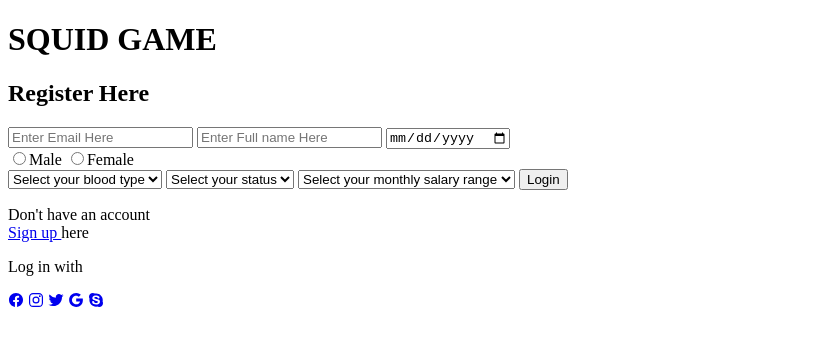
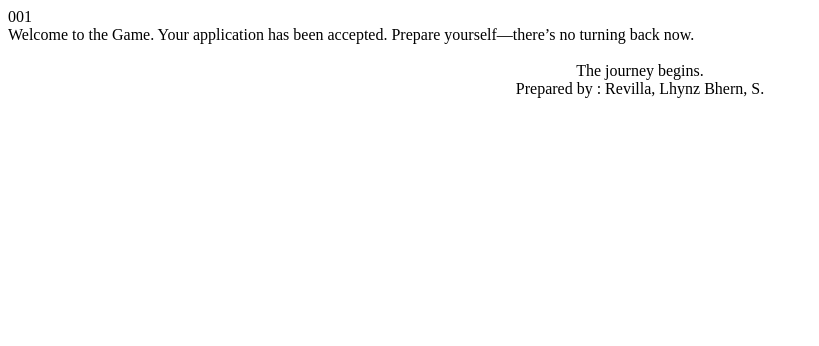
Before and after one commit to lhynzbhernsrevilla/Revilla-Lhynz-Bhern-form.github.io, a plain HTML site: page END.html in a window 1280 px wide. Shown: the whole page, without its empty margins (0-819 px from the left). Drawn offline with nearby package versions, Linux system fonts and the light colour scheme.

Commit message:
Update END.html

```diff
--- a/END.html
+++ b/END.html
@@ -1,121 +1,41 @@
 <!DOCTYPE html>
 <html lang="en">
 <head>
-    <title>Squid Game - Login</title>
-    <link rel="stylesheet" href="style.css">
+    <meta charset="UTF-8">
+    <meta name="viewport" content="width=device-width, initial-scale=1.0">
+    <title>Revilla HTML- Squid Game</title>
 </head>
-<body class="login-page">
-<header class="login-header">
-        <h1><span class="squid">SQUID GAME</span></h1>
-</header>
-<div class="main login-main">
-    <div class="content">
-      <div class="form">
-        <h2>Register Here</h2>
-        <input type="email" name="email" placeholder="Enter Email Here" required>
-        <input type="text" name="fullname" placeholder="Enter Full name Here" required>
-        <input type="date" name="birthday" placeholder="Enter your Birth Date" required>
-
-    <div class="gender-container">
-      <div class="gender-options">
-        <label for="male">
-        <input type="radio" id="male" name="gender" value="male" required>Male</label>
-        <label for="female">
-        <input type="radio" id="female" name="gender" value="female" required>Female</label>
-      </div>
+<body>
+    <div class="container">
+        <div class="player-number" id="playerNumber">000</div>
+        <div class="message">Welcome to the Game. Your application has been accepted. Prepare yourself—there’s no turning back now. </div><br>
+        <div class="message"><center> The journey begins. </div></center>
+        <div class="message"><center>Prepared by : Revilla, Lhynz Bhern, S. </div></center><br>
     </div>
 
-    <select name="blood-type" id="blood-type-select" class="blood-type-select" required>
-        <option value="" disabled selected>Select your blood type</option>
-        <option value="A+">A+</option>
-        <option value="A-">A-</option>
-        <option value="B+">B+</option>
-        <option value="B-">B-</option>
-        <option value="AB+">AB+</option>
-        <option value="AB-">AB-</option>
-        <option value="O+">O+</option>
-        <option value="O-">O-</option>
-    </select>
+    <script>
+        function getNextPlayerNumber() {
+            let lastNumber = localStorage.getItem('lastPlayerNumber') || 0;
+            lastNumber = parseInt(lastNumber);
 
-    <select name="status" class="status-select" required>
-        <option value="" disabled selected>Select your status</option>
-        <option value="student">Student</option>
-        <option value="employed">Employed</option>
-        <option value="self-employed">Self-employed</option>
-        <option value="unemployed">Unemployed</option>
-        <option value="retired">Retired</option>
-        <option value="homemaker">Homemaker</option>
-        <option value="part-time">Part-time worker</option>
-        <option value="intern">Intern</option>
-        <option value="volunteer">Volunteer</option>
-    </select>
+            let nextNumber = lastNumber + 1;
+            localStorage.setItem('lastPlayerNumber', nextNumber);
 
-    <select name="salary" id="salary-select" class="salary-select" required>
-        <option value="" disabled selected>Select your monthly salary range</option>
-        <option value="1000">Less than ₱1,000</option>
-        <option value="1000-5000">₱1,000 - ₱5,000</option>
-        <option value="5000-10000">₱5,000 - ₱10,000</option>
-        <option value="10000-20000">₱10,000 - ₱20,000</option>
-        <option value="20000-30000">₱20,000 - ₱30,000</option>
-        <option value="30000-50000">₱30,000 - ₱50,000</option>
-        <option value="50000-100000">₱50,000 - ₱100,000</option>
-        <option value="100001+">More than ₱100,000</option>
-    </select>
-      <button class="btnn gunshot" onclick="validateAndProceed()">Login</button>
+            return String(nextNumber).padStart(3, '0');
+        }
 
+        function getOrAssignPlayerNumber() {
+            let playerNumber = localStorage.getItem('myPlayerNumber');
+            if (!playerNumber) {
+                playerNumber = getNextPlayerNumber();
+                localStorage.setItem('myPlayerNumber', playerNumber);
+            }
+            return playerNumber;
+        }
 
-      <script>
-        function validateAndProceed() {
-
-            var requiredInputs = document.querySelectorAll('input[required], select[required]');
-            var isValid = true;
-
-
-            requiredInputs.forEach(function(input) {
-                if (!input.value) {
-                    isValid = false;
-                    input.style.borderColor = 'red'; // Highlight empty fields
-                } else {
-                    input.style.borderColor = ''; // Reset border color
-                }
-            });
-
-            var genderSelected = document.querySelector('input[name="gender"]:checked');
-            if (!genderSelected) {
-                isValid = false;
-                document.querySelector('.gender-container').style.borderColor = 'red';
-            } else {
-                document.querySelector('.gender-container').style.borderColor = '';
-            }
-
-            if (isValid) {
-                window.location.href = 'end.html';
-            } else {
-                alert('Fill in all required fields to proceed, player.');
-            }
+        window.onload = function() {
+            document.getElementById('playerNumber').textContent = getOrAssignPlayerNumber();
         }
     </script>
-
-        <p class="link">Don't have an account<br>
-        <a href="#">Sign up </a> here</a></p>
-        <p class="liw">Log in with</p>
-
-    <div class="icons">
-        <a href="#"><ion-icon name="logo-facebook"></ion-icon></a>
-        <a href="#"><ion-icon name="logo-instagram"></ion-icon></a>
-        <a href="#"><ion-icon name="logo-twitter"></ion-icon></a>
-        <a href="#"><ion-icon name="logo-google"></ion-icon></a>
-        <a href="#"><ion-icon name="logo-skype"></ion-icon></a>
-            </div>
-        </div>
-    </div>
-</div>
-
-<script src="https://unpkg.com/ionicons@5.4.0/dist/ionicons.js"></script>
-<script>
-    function goToEndPage() {
-        window.location.href = 'end.html';
-    }
-</script>
 </body>
 </html>
```
